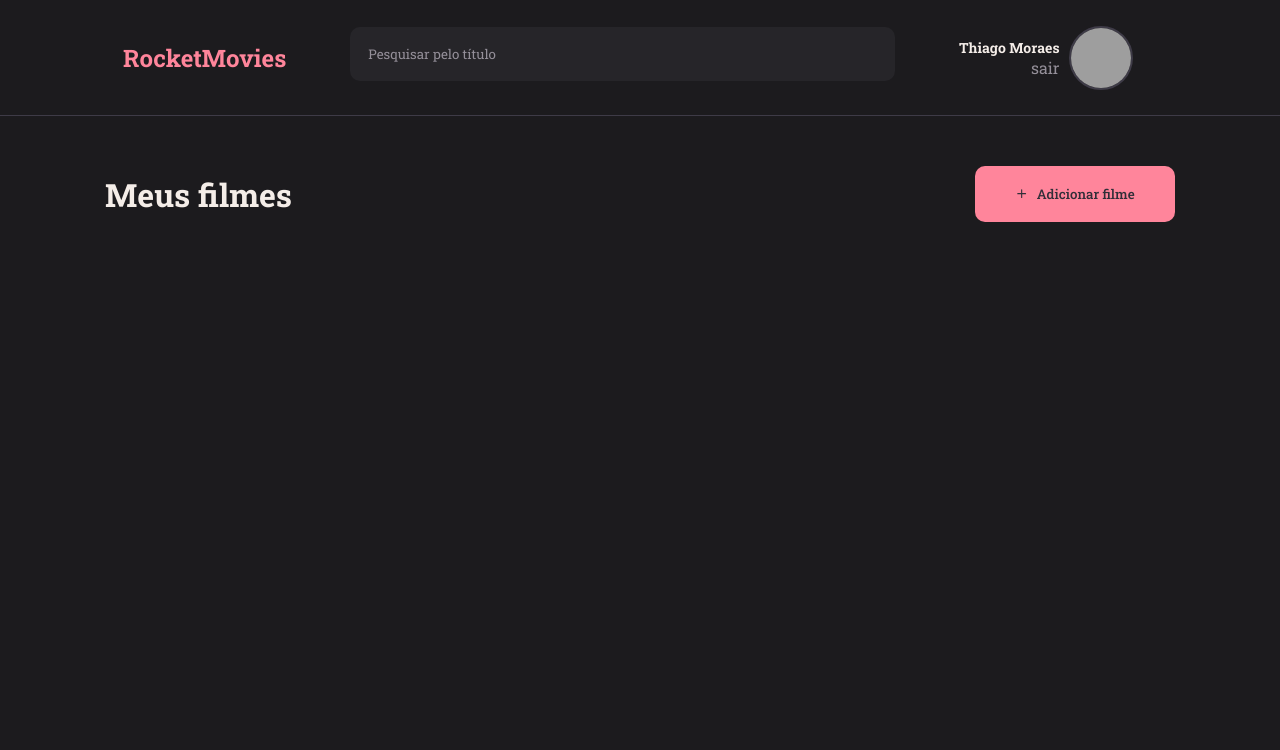
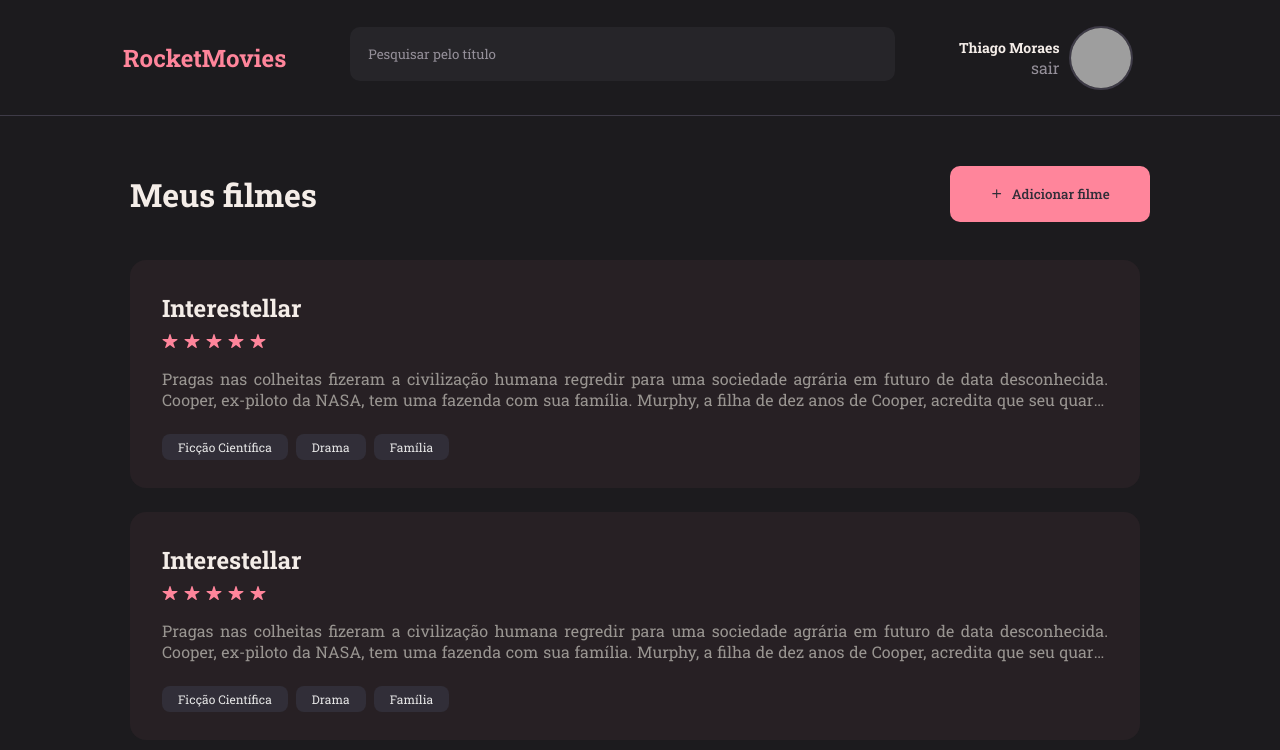
Before and after one commit to ThiagoMoraes97/rocketmovies_explorer_stage09, a React (Vite) app: page / in a window 1280 px wide. Shown: the top 750 px of the page. Built offline with nearby package versions, Linux system fonts and the light colour scheme; grey boxes are pictures that could not be loaded.

Commit message:
component Note completed

```diff
--- a/src/Components/Header/style.js
+++ b/src/Components/Header/style.js
@@ -8,6 +8,7 @@ export const Container = styled.div`
   height: 116px;
   background-color: ${({theme}) => theme.COLORS.BACKGROUND_700};
   border-bottom: 1px solid ${({theme}) => theme.COLORS.GRAY_500};
+  grid-area: header;
 
   > h2 {
     font-size: 24px;
--- a/src/Components/Note/index.jsx
+++ b/src/Components/Note/index.jsx
@@ -1,10 +1,29 @@
 import { Container } from "./style";
+import { Tags } from "../Tags";
+import { IoStar, IoStarOutline  } from "react-icons/io5";
 
-export function Note () {
+export function Note ({tag, isSelected = false}) {
   return(
-    <Container>
+    <Container type="button">
 
-      <Tags/>
+      <header>
+        <h1>Interestellar</h1>
+        <ul>
+          <li>{isSelected ? <IoStar/> : <IoStarOutline/>}</li>
+          <li>{isSelected ? <IoStar/> : <IoStarOutline/>}</li>
+          <li>{isSelected ? <IoStar/> : <IoStarOutline/>}</li>
+          <li>{isSelected ? <IoStar/> : <IoStarOutline/>}</li>
+          <li>{isSelected ? <IoStar/> : <IoStarOutline/>}</li>
+        </ul>
+      </header>
+
+      <p>
+        Pragas nas colheitas fizeram a civilização humana regredir para      uma sociedade agrária em futuro de data desconhecida. Cooper, ex-piloto da NASA, tem uma fazenda com sua família. Murphy, a filha de dez anos de Cooper, acredita que seu quarto está assombrado por um fantasma que tenta se comunicar com ela. Pai e filha descobrem que o "fantasma" é uma inteligência desconhecida que está enviando mensagens codificadas através de radiação gravitacional, deixando coordenadas em binário que os levam até uma instalação secreta da NASA liderada pelo professor John Brand. O cientista revela que um buraco de minhoca foi aberto perto de Saturno e que ele leva a planetas que podem oferecer condições de sobrevivência para a espécie humana. As "missões Lázaro" enviadas anos antes identificaram três planetas potencialmente habitáveis orbitando o buraco negro Gargântua: Miller, Edmunds e Mann – nomeados em homenagem aos astronautas que os pesquisaram. Brand recruta Cooper para pilotar a nave espacial Endurance e recuperar os dados dos astronautas; se um dos planetas se mostrar habitável, a humanidade irá seguir para ele na instalação da NASA, que é na realidade uma enorme estação espacial. A partida de Cooper devasta Murphy.
+        Além de Cooper, a tripulação da Endurance é formada pela bióloga Amelia, filha de Brand; o cientista Romilly, o físico planetário Doyle, além dos robôs TARS e CASE. Eles entram no buraco de minhoca e se dirigem a Miller, porém descobrem que o planeta possui enorme dilatação gravitacional temporal por estar tão perto de Gargântua: cada hora na superfície equivale a sete anos na Terra. Eles entram em Miller e descobrem que é inóspito já que é coberto por um oceano raso e agitado por ondas enormes. Uma onda atinge a tripulação enquanto Amelia tenta recuperar os dados de Miller, matando Doyle e atrasando a partida. Ao voltarem para a Endurance, Cooper e Amelia descobrem que 23 anos se passaram.
+
+      </p>
+
+      {tag.map( tags => <Tags id = {tags.id} title={tags.name}/>)}
     </Container>
   )
 };
--- a/src/Components/Note/style.js
+++ b/src/Components/Note/style.js
@@ -1,3 +1,44 @@
 import styled from "styled-components";
 
-export const Container = styled.div``;
+export const Container = styled.div`
+  max-width: 1121px;
+  margin: 0 auto 24px;
+  padding: 32px;
+  background-color: ${({theme}) => theme.COLORS.WINE};
+  border-radius: 16px;
+  cursor: pointer;
+  text-align: start;
+  font-size: 16px;
+
+  > header {
+    h1{
+      font-size: 24px;
+      font-weight: 700;
+      color: ${({theme}) => theme.COLORS.WHITE};
+      margin-bottom: 8px;
+    }
+
+    ul {
+      display: flex;
+      list-style: none;
+      gap: 6px;
+
+      li{
+        color: ${({theme}) => theme.COLORS.PINK};
+        background-color: none;
+      }
+
+    }
+  }
+
+  p{
+    display: -webkit-box;
+    -webkit-box-orient: vertical;
+    -webkit-line-clamp: 2;
+    overflow: hidden;
+    text-overflow: ellipsis;
+    text-align: justify;
+    margin: 15px 0 25px;
+    color: ${({theme}) => theme.COLORS.GRAY_400};
+  }
+`;
--- /dev/null
+++ b/src/Components/Tags/index.jsx
@@ -0,0 +1,9 @@
+import { Container } from "./style";
+
+export function Tags ({title, ...rest}) {
+  return (
+    <Container {...rest}>
+      {title}
+    </Container>
+  )
+}
--- /dev/null
+++ b/src/Components/Tags/style.js
@@ -0,0 +1,10 @@
+import styled from "styled-components";
+
+export const Container = styled.span`
+  background-color: ${({theme}) => theme.COLORS.GRAY_300};
+  color: ${({theme}) => theme.COLORS.WHITE_200};
+  padding: 5px 16px;
+  border-radius: 8px;
+  font-size: 12px;
+  margin-right: 8px;
+`;
--- a/src/pages/Home/index.jsx
+++ b/src/pages/Home/index.jsx
@@ -1,6 +1,7 @@
 import { Container, Content } from "./style";
 import { Header } from "../../Components/Header"
 import { Button } from "../../Components/Button";
+import { Note } from "../../Components/Note";
 import { FiPlus } from "react-icons/fi";
 
 export function Home () {
@@ -15,7 +16,12 @@ export function Home () {
         </header>
 
         <main>
-
+          <Note isSelected tag = {[{id: 1, name: "Ficção Científica"}, {id: 2, name: "Drama"}, {id: 3, name: "Família"} ]}/>
+          <Note isSelected tag = {[{id: 1, name: "Ficção Científica"}, {id: 2, name: "Drama"}, {id: 3, name: "Família"} ]}/>
+          <Note isSelected tag = {[{id: 1, name: "Ficção Científica"}, {id: 2, name: "Drama"}, {id: 3, name: "Família"} ]}/>
+          <Note isSelected tag = {[{id: 1, name: "Ficção Científica"}, {id: 2, name: "Drama"}, {id: 3, name: "Família"} ]}/>
+          <Note isSelected tag = {[{id: 1, name: "Ficção Científica"}, {id: 2, name: "Drama"}, {id: 3, name: "Família"} ]}/>
+          <Note tag = {[{id: 1, name: "Ficção Científica"}, {id: 2, name: "Drama"}, {id: 3, name: "Família"} ]}/>
         </main>
       </Content>
     </Container>
--- a/src/pages/Home/style.js
+++ b/src/pages/Home/style.js
@@ -1,15 +1,26 @@
 import styled from "styled-components";
 
-export const Container = styled.div``;
+export const Container = styled.div`
+  width: 100%;
+  height: 100vh;
+  overflow-y: hidden;
+
+
+`;
+
 export const Content = styled.div`
   margin: 50px auto;
-  max-width: 1170px;
-  padding: 0 50px;
+  max-width: 1220px;
+  height: 100vh;
+  padding: 0 100px;
+  display: block;
 
   > header{
     display: flex;
     justify-content: space-between;
     align-items: center;
+
+    margin-bottom: 38px;
 
     h1{
       font-size: 32px;
@@ -20,4 +31,26 @@ export const Content = styled.div`
       max-width: 200px;
     }
   }
+
+  > main {
+    max-height: 75%;
+    overflow-y: auto;
+    padding-right: 10px;
+
+    &::-webkit-scrollbar {
+      width: 8px;
+      height: 8px;
+    }
+
+    &::-webkit-scrollbar-track {
+      background: none;
+      height: 8px;
+    }
+
+    &::-webkit-scrollbar-thumb {
+      background-color: ${({theme}) => theme.COLORS.PINK};
+      border-radius: 10px;
+      height: 8px;
+    }
+  }
 `;
--- a/src/styles/theme.js
+++ b/src/styles/theme.js
@@ -5,10 +5,12 @@ export const theme = {
         BACKGROUND_600: "#262529",
 
         WHITE: "#F4EDE8",
+        WHITE_200: "#E5E5E5",
         PINK: "#FF859B",
         WINE: "rgba(255, 133, 155, 0.05)",
 
         GRAY_500: "#3E3B47",
+        GRAY_400: "#999591",
         GRAY_300: "#312E38",
         GRAY_200: "#CAC4CF",
         GRAY_100: "#948F99"
```
